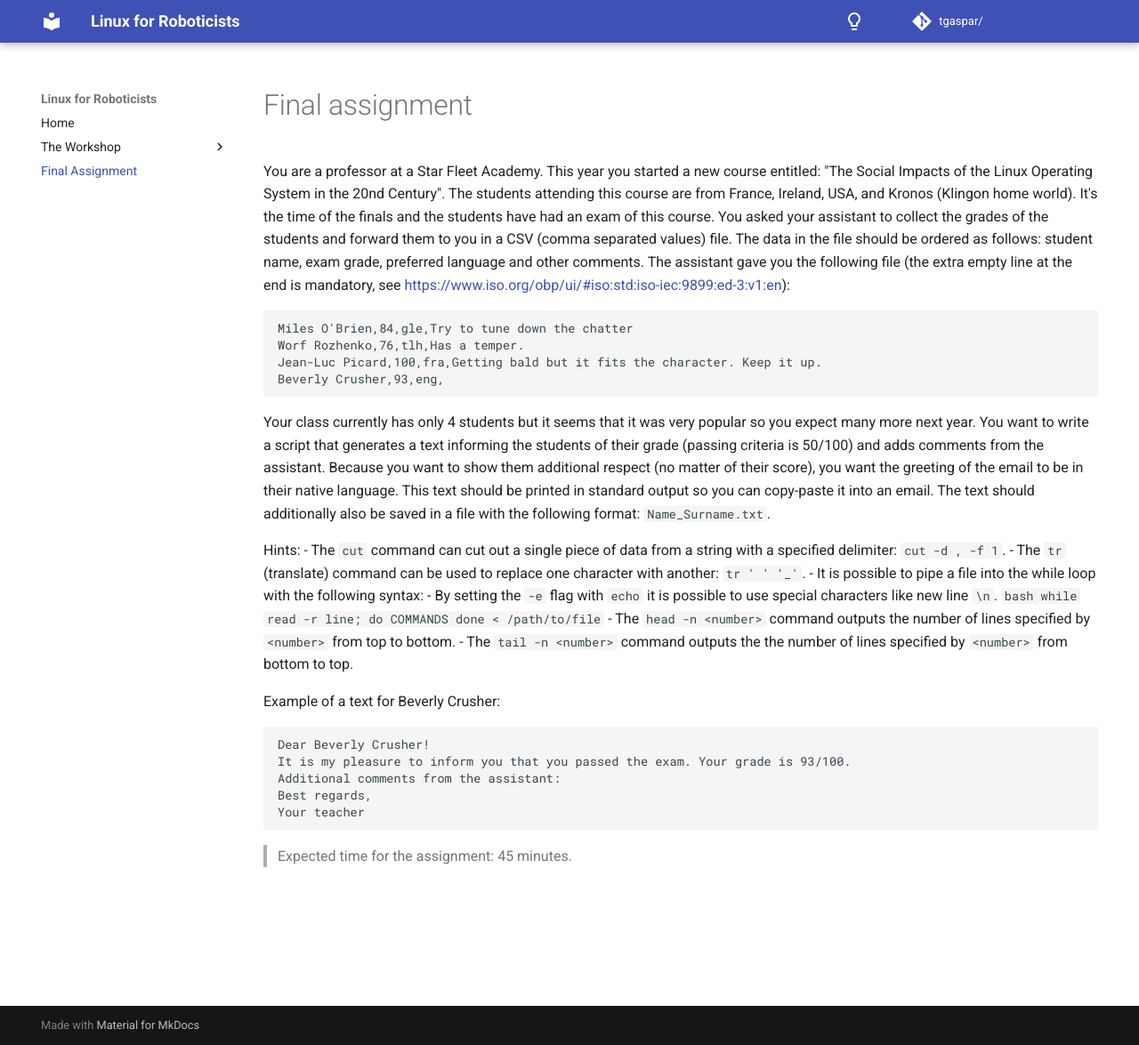
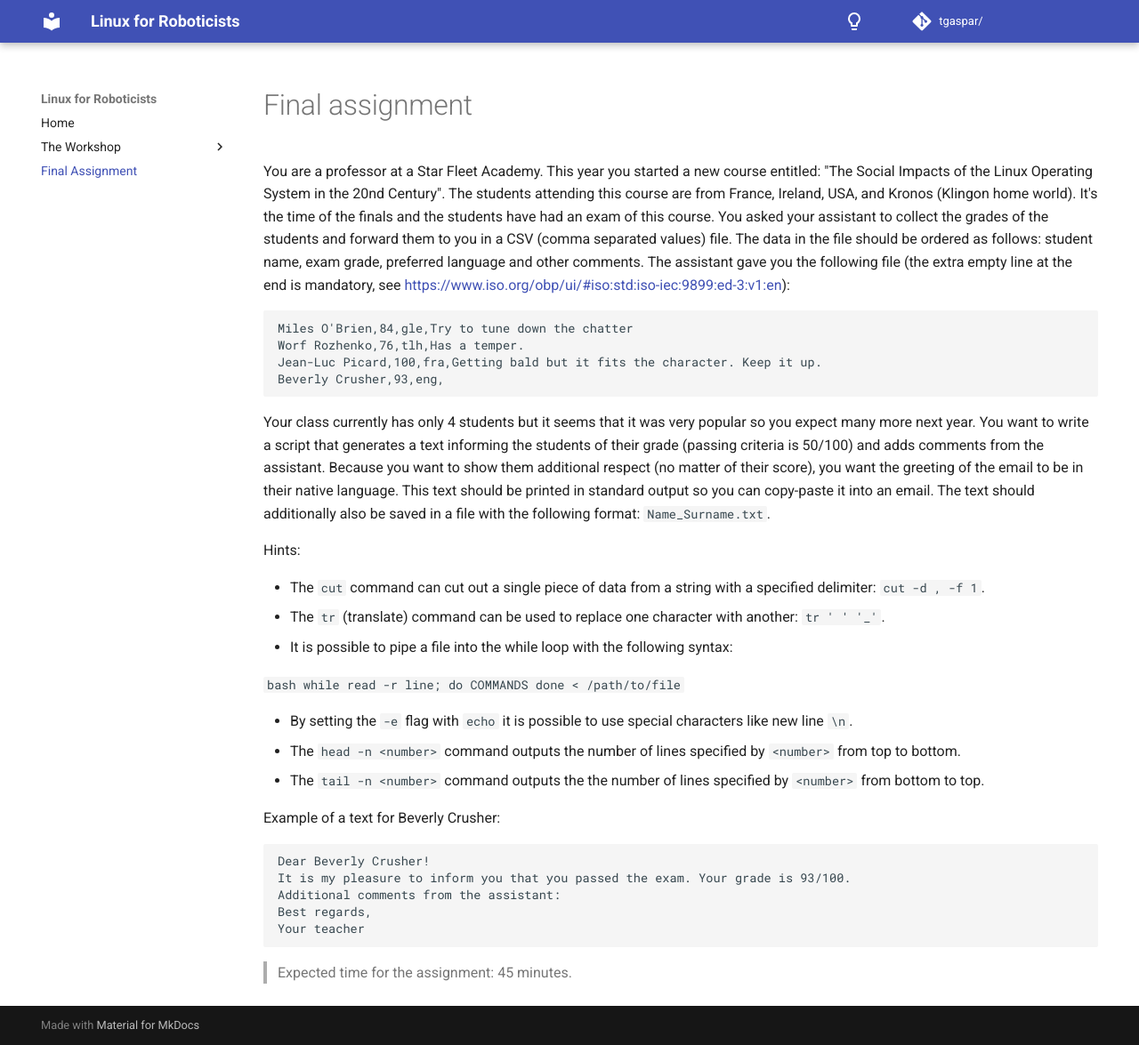
Before and after one commit to tgaspar/linux-fe, an MkDocs documentation site: the page built from docs/practical/index.md, in a window 1280 px wide and 1175 px high. Shown: the whole window at 89% size. Built offline with MkDocs 1.6.1 and Material for MkDocs 9.7.7, drawn with Linux system fonts in a browser that asks for light colours; comment, search, counter and statistics services are not loaded.

Commit message:
Small fix

````diff
--- a/docs/practical/index.md
+++ b/docs/practical/index.md
@@ -12,15 +12,18 @@ Beverly Crusher,93,eng,
 Your class currently has only 4 students but it seems that it was very popular so you expect many more next year. You want to write a script that generates a text informing the students of their grade (passing criteria is 50/100) and adds comments from the assistant. Because you want to show them additional respect (no matter of their score), you want the greeting of the email to be in their native language. This text should be printed in standard output so you can copy-paste it into an email. The text should additionally also be saved in a file with the following format: `Name_Surname.txt`.
 
 Hints:
+
  - The `cut` command can cut out a single piece of data from a string with a specified delimiter: `cut -d , -f 1`.
  - The `tr` (translate) command can be used to replace one character with another: `tr ' ' '_'`.
  - It is possible to pipe a file into the while loop with the following syntax:
- - By setting the `-e` flag with `echo` it is possible to use special characters like new line `\n`.
+
  ```bash
 while read -r line; do
   COMMANDS
 done < /path/to/file
  ```
+
+ - By setting the `-e` flag with `echo` it is possible to use special characters like new line `\n`.
  - The `head -n <number>` command outputs the number of lines specified by `<number>` from top to bottom.
  - The `tail -n <number>` command outputs the the number of lines specified by `<number>` from bottom to top.
 
````
